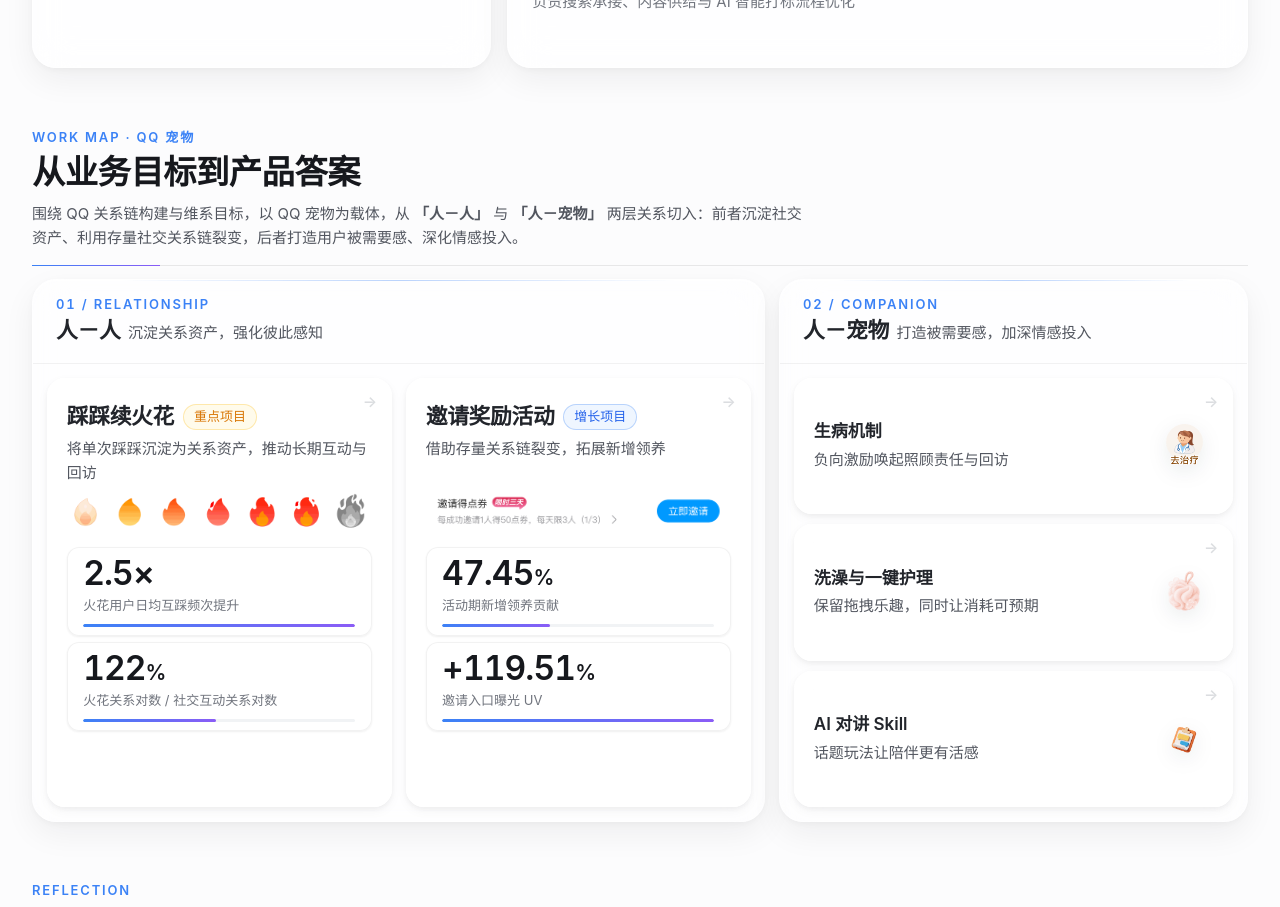
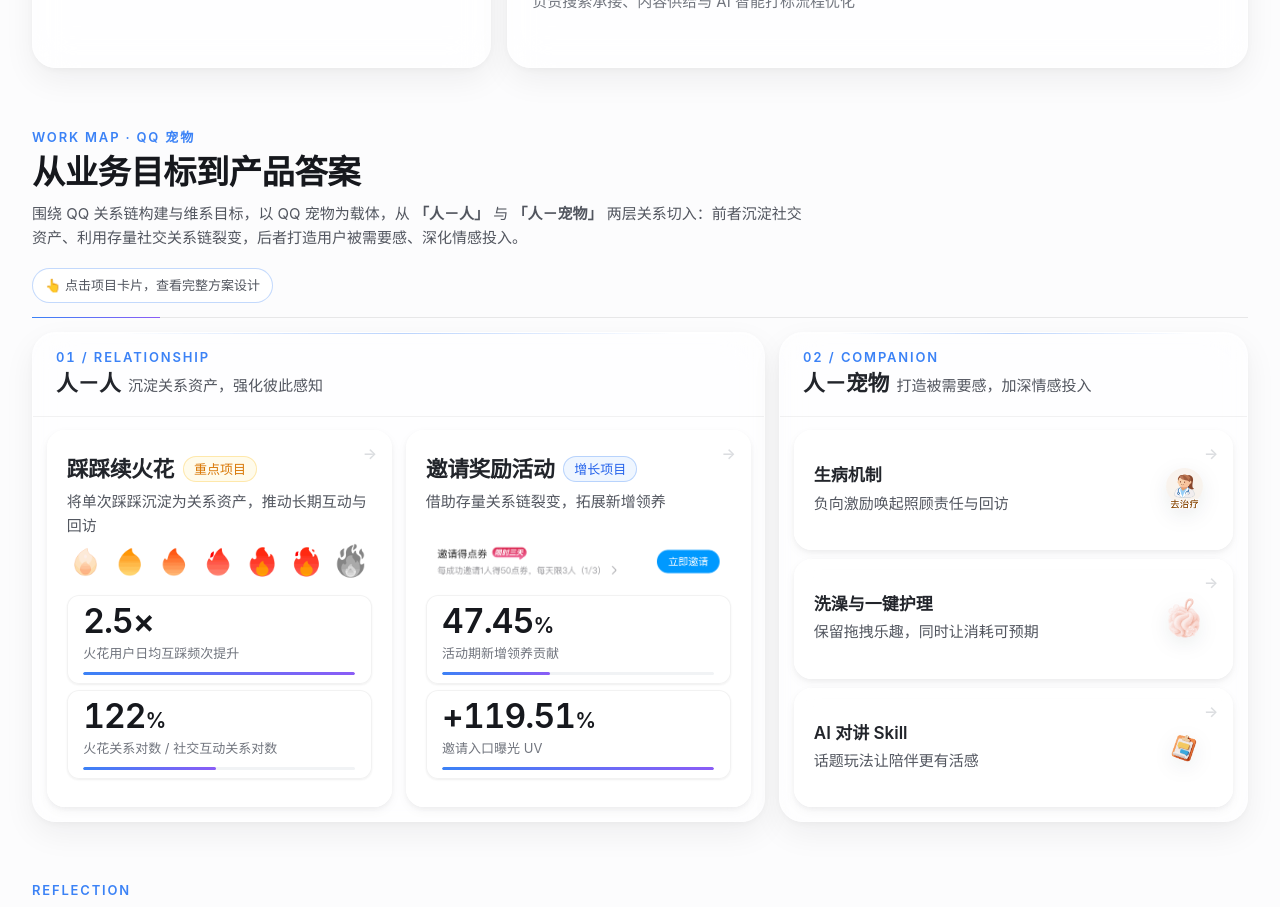
Before and after one commit to kajun2002/portfolio-site, a React (Vite) app: page /#about in a window 1280 px wide. Shown: the part 1420-2327 px from the top of the page. Built offline with nearby package versions, Linux system fonts and the light colour scheme.

Commit message:
Work map: pill hint line above tree, click cards to view details

```diff
--- a/app/components/WorkExplorer.tsx
+++ b/app/components/WorkExplorer.tsx
@@ -557,6 +557,7 @@ export function WorkExplorer({ selectedId, onOpen, onClose }: WorkExplorerProps)
         <header className="slide-heading">
           <div><span className="t-overline">Work map · QQ 宠物</span><h2 className="t-title-1">从业务目标到产品答案</h2></div>
           <p className="t-body-sm">围绕 QQ 关系链构建与维系目标，以 QQ 宠物为载体，从 <strong>「人－人」</strong> 与 <strong>「人－宠物」</strong> 两层关系切入：前者沉淀社交资产、利用存量社交关系链裂变，后者打造用户被需要感、深化情感投入。</p>
+          <p className="work-map-hint t-caption">👆 点击项目卡片，查看完整方案设计</p>
         </header>
 
         <div className="work-tree" aria-label="实习工作目录">
--- a/app/globals.css
+++ b/app/globals.css
@@ -165,6 +165,8 @@ img { display:block; max-width:100%; }
 
 .work-deck { position:relative; scroll-margin-top:var(--nav-h); background:transparent; }
 .work-overview { position:relative; min-height:calc(100svh - var(--nav-h)); padding-block:var(--sp-12) var(--sp-16); }
+.work-map-hint { margin:var(--sp-2) 0 0; padding:6px 12px; width:max-content; border:1px solid var(--tone-line,var(--border-brand)); border-radius:999px; color:var(--ink-600); background:var(--glass-3); }
+.work-map-hint strong { color:var(--ink-900); }
 .work-tree { display:grid; grid-template-columns:minmax(0,1.22fr) minmax(0,.78fr); gap:var(--sp-4); margin-top:var(--sp-6); }
 .tree-branch { position:relative; min-width:0; display:flex; flex-direction:column; overflow:hidden; border:1px solid var(--glass-line); border-radius:var(--r-lg); background:var(--glass-1); box-shadow:var(--shadow-glass); -webkit-backdrop-filter:var(--glass-blur-md); backdrop-filter:var(--glass-blur-md); }
 .tree-branch::after { content:""; position:absolute; left:12%; right:12%; top:0; height:1px; background:var(--grad-hair); }
```
